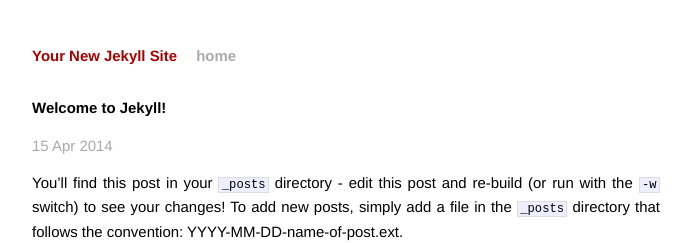
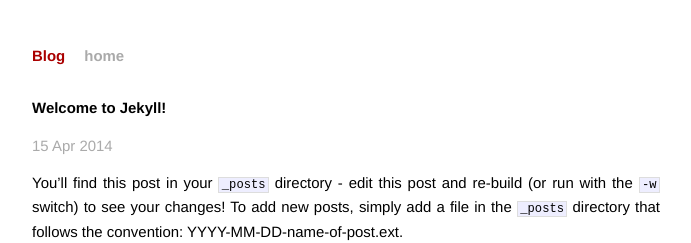
Before and after one commit to timsfowler/blog, a Jekyll site: the page built from _posts/2014-04-15-welcome-to-jekyll.markdown, in a window 1280 px wide. Shown: the top 243 px of the page, without its empty margins (294-985 px from the left). Built offline with Jekyll 4.4.1, drawn with Linux system fonts in a browser that asks for light colours; Markdown is read by kramdown in place of the engine named in the settings.

Commit message:
name change

```diff
--- a/_config.yml
+++ b/_config.yml
@@ -1,3 +1,4 @@
-name: Your New Jekyll Site
+name: Blog
 markdown: redcarpet
 pygments: true
+baseurl: /blog
```
